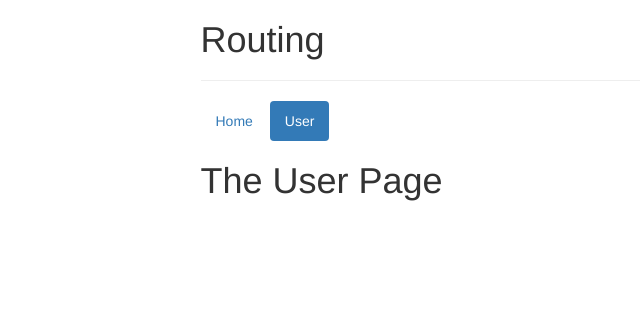
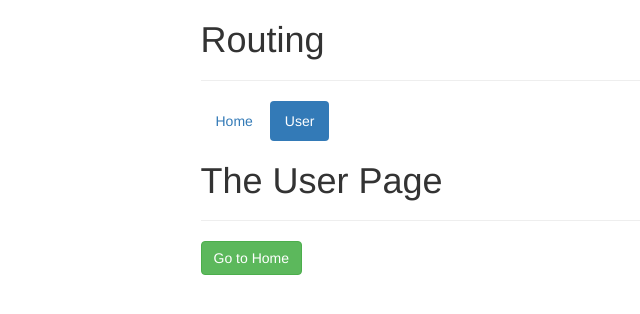
Before and after one commit to azkura/vue-routing-app, a Vue app: page /user in a window 1280 px wide. Shown: the top 314 px of the page, without its empty margins (162-802 px from the left). Built offline with nearby package versions, Linux system fonts and the light colour scheme.

Commit message:
navigating from code use button

```diff
--- a/src/components/user/User.vue
+++ b/src/components/user/User.vue
@@ -1,4 +1,17 @@
 <template>
-    <h1>The User Page</h1>
+    <div>
+        <h1>The User Page</h1>
+        <hr>
+        <button @click="navigateToHome" class="btn btn-success">Go to Home</button>
+    </div>
+</template>
 
-</template>
+<script>
+export default {
+    methods: {
+        navigateToHome() {
+            this.$router.push('/')
+        }
+    }
+}
+</script>
```
